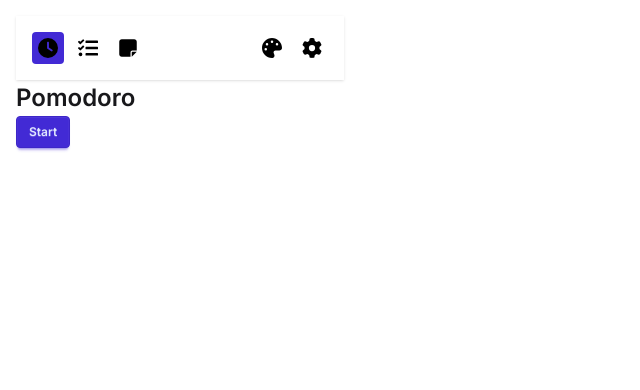
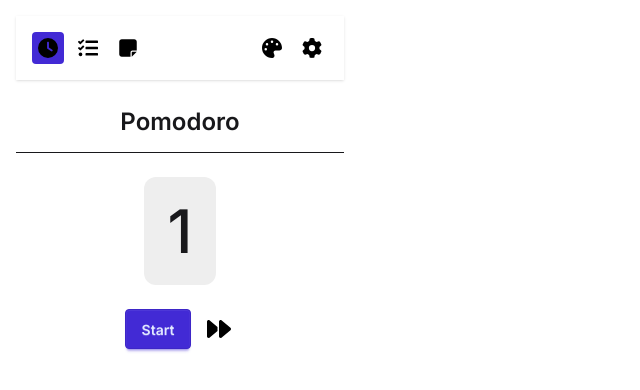
Before and after one commit to jamiewilliamsxyz/pomoflow, a React (Vite) app: page / in a window 1280 px wide. Shown: the top 390 px of the page, without its empty margins (0-640 px from the left). Built offline with nearby package versions, Linux system fonts and the light colour scheme.

Commit message:
Working on timer

```diff
--- a/src/App.jsx
+++ b/src/App.jsx
@@ -1,10 +1,14 @@
-import Button from "./components/ui/Button";
+import Timer from "./components/Timer";
 
 function App() {
   return (
     <div>
-      <h1>Pomodoro</h1>
-      <Button>Start</Button>
+      <div className="mt-6 mb-6 flex flex-col gap-3 text-center">
+        <h1>Pomodoro</h1>
+        <hr></hr>
+      </div>
+
+      <Timer />
     </div>
   );
 }
--- a/src/components/Timer.jsx
+++ b/src/components/Timer.jsx
@@ -1,7 +1,29 @@
+import { useState } from "react";
+import Button from "../components/ui/Button";
+import IconButton from "../components/ui/IconButton";
+import skipIcon from "../assets/icons/skip.svg";
+
 const Timer = () => {
+  const [block, setBlock] = useState([{ name: "pomodoro", length: 2500 }]);
+  const [timerActive, setTimerActive] = useState(false);
+
   return (
-    <div>
-      <h2>00:00</h2>
+    <div className="flex flex-col items-center gap-6">
+      <h2 className="font-medium text-6xl bg-base-300 p-6 rounded-xl">
+        {block.length}
+      </h2>
+      <div className="flex flex-row gap-3 items-center">
+        <Button
+          onClick={() => {
+            setTimerActive((prev) => !prev);
+          }}
+        >
+          {timerActive ? <span>Pause</span> : <span>Start</span>}
+        </Button>
+        <IconButton>
+          <img src={skipIcon} width="24" height="24" alt="Skip"></img>
+        </IconButton>
+      </div>
     </div>
   );
 };
--- a/src/components/ui/Button.jsx
+++ b/src/components/ui/Button.jsx
@@ -1,6 +1,6 @@
 const Button = ({ children, ...props }) => {
   return (
-    <button {...props} className="btn btn-primary btn-sm">
+    <button {...props} className="btn btn-primary">
       {children}
     </button>
   );
--- a/src/index.css
+++ b/src/index.css
@@ -8,7 +8,7 @@ body {
   width: 360px;
   height: 550px;
   padding: 16px;
-  border-radius: 16px;
+
   overflow: hidden;
 }
 
```
